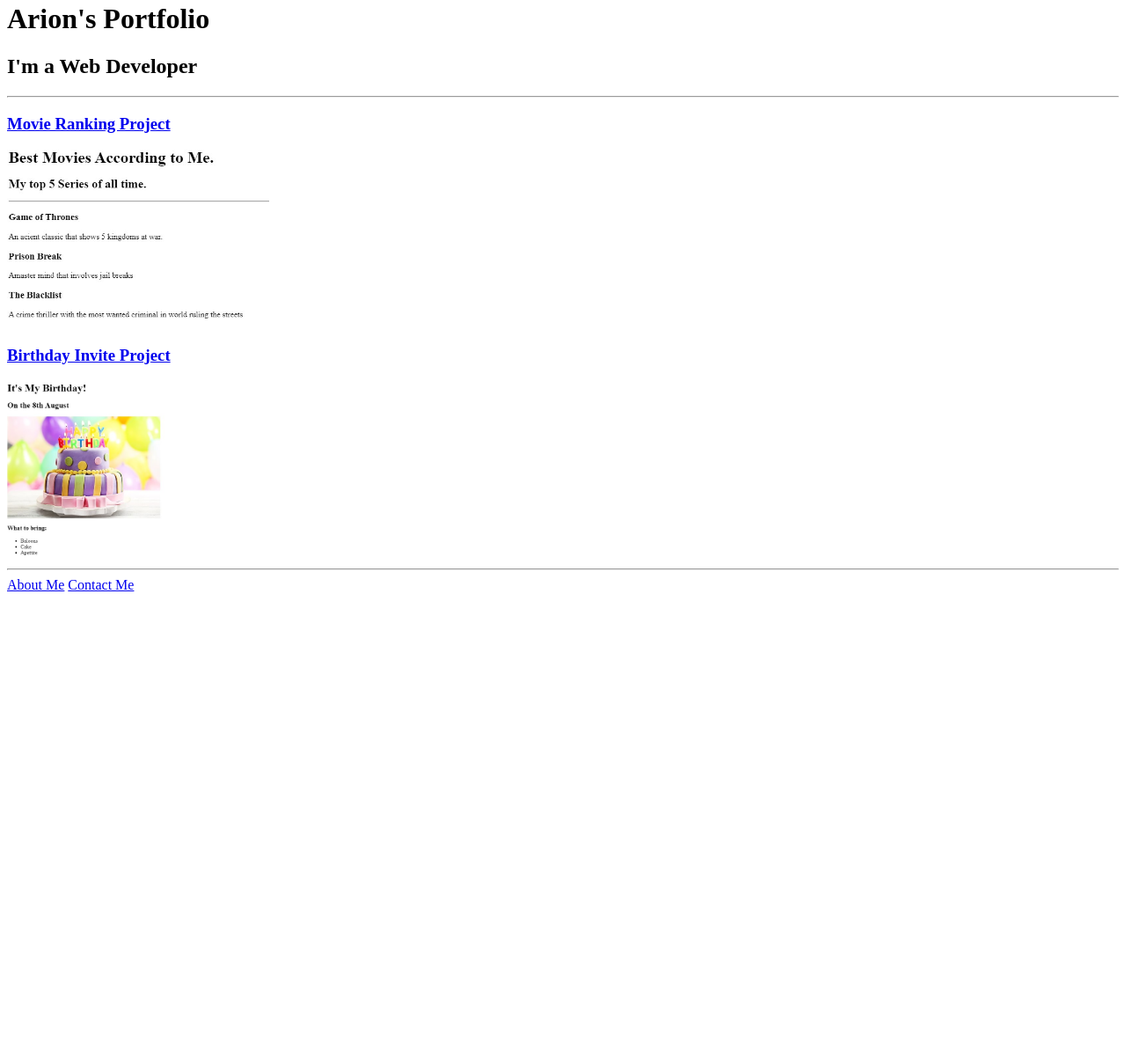
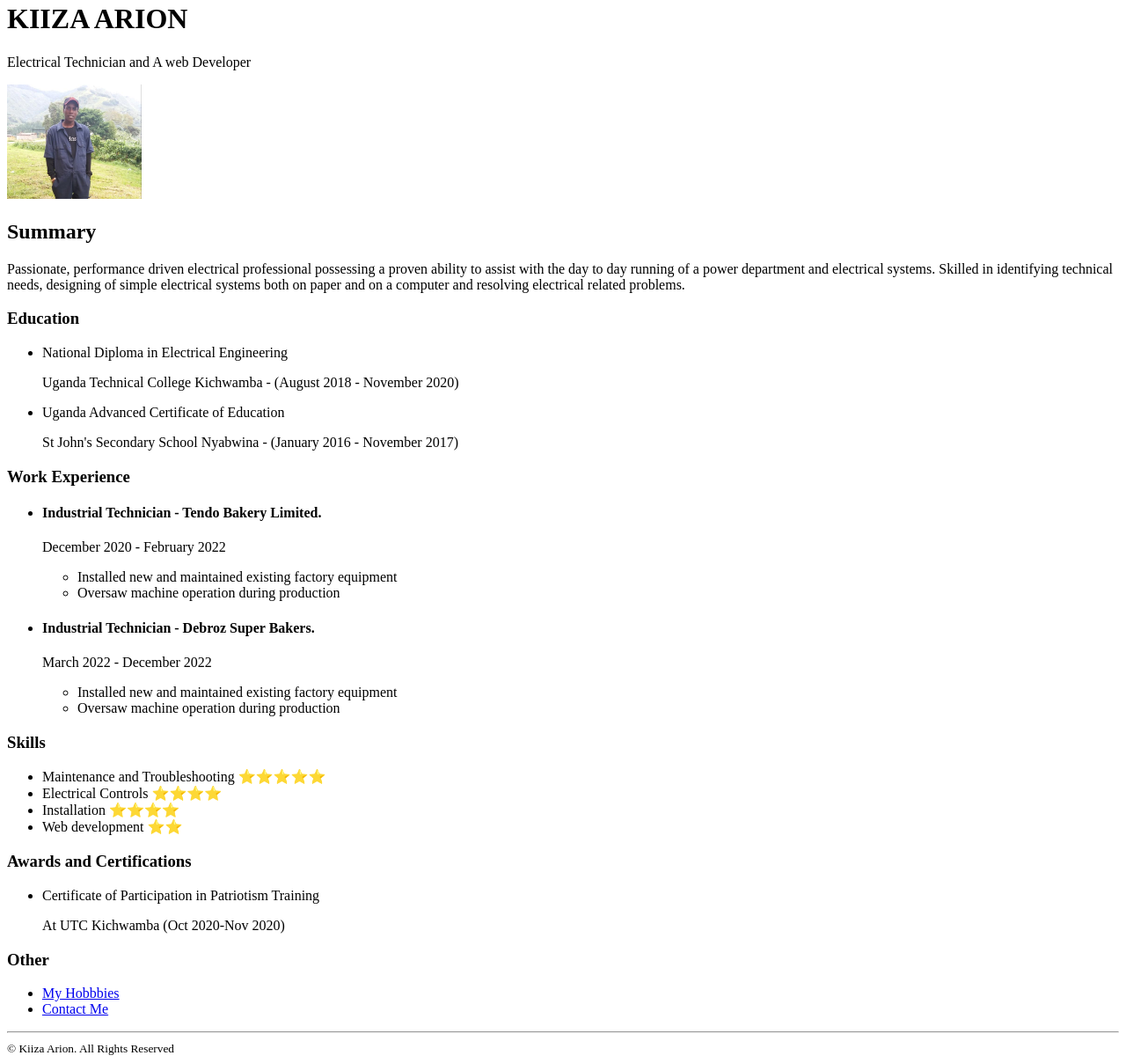
Before and after one commit to Arionthings/html-portfolio, a plain HTML site: page index.html in a window 1280 px wide. Shown: the part 18-1226 px from the top of the page at 88% size. Before the commit the page ends 800 px from the top, so only its background shows below. Drawn offline with Linux system fonts and the light colour scheme.

Commit message:
Add files via upload

```diff
--- a/index.html
+++ b/index.html
@@ -3,24 +3,58 @@
 <head>
     <meta charset="UTF-8">
     <meta name="viewport" content="width=device-width, initial-scale=1.0">
-    <title>ARION</title>
+    <title>My Resume</title>
 </head>
-
 <body>
-    <h1>Arion's Portfolio</h1>
-    <h2>I'm a Web Developer</h2>
-    <hr/>
-    <h3>
-        <a href="./public/movie-ranking.html">Movie Ranking Project</a>
-    </h3>
-    <img src="./assets/images/movies.jpg" alt="movie ranking" height="200"/>
-    <h3>
-        <a href="./public/birthday-invite.html">Birthday Invite Project</a>
-    </h3>
-    <img src="./assets/images/birthday.jpg" alt="birthday project" height="200"/>
-    <hr/>
-    <a href="./public/about.html">About Me</a>
-    <a href="./public/contact.html">Contact Me</a>
+    <h1>KIIZA ARION</h1><p>Electrical Technician and A web Developer</p>
+    <img src="./Assets/Images/arn.jpeg" alt="profile picture" height="130"/>
+    <h2>Summary</h2>
+    <p>Passionate, performance driven electrical professional possessing a proven ability to assist with the day to day
+        running of a power department and electrical systems. Skilled in identifying technical needs, designing of simple
+        electrical systems both on paper and on a computer and resolving electrical related problems.</p>
+    <h3>Education</h3>
+    <ul>
+        <li>
+            National Diploma in Electrical Engineering<p>Uganda Technical College Kichwamba - (August 2018 - November 2020)</p>
+        </li>
+        <li>
+            Uganda Advanced Certificate of Education<p>St John's Secondary School Nyabwina - (January 2016 - November 2017)</p>
+        </li>
+    </ul>
+    <h3>Work Experience</h3>
+    <ul>
+        <li>
+            <h4>Industrial Technician - Tendo Bakery Limited.</h4><p>December 2020 - February 2022</p>
+            <ul>
+                <li>Installed new and maintained existing factory equipment</li>
+                <li>Oversaw machine operation during production</li>
+            </ul>
+        </li>
+        <li>
+            <h4>Industrial Technician - Debroz Super Bakers.</h4><p>March 2022 - December 2022</p>
+            <ul>
+                <li>Installed new and maintained existing factory equipment</li>
+                <li>Oversaw machine operation during production</li>
+            </ul>
+        </li>
+    </ul>
+    <h3>Skills</h3>
+    <ul>
+        <li>Maintenance and Troubleshooting <span class="emoji">⭐⭐⭐⭐⭐</span></li>
+        <li>Electrical Controls <span class="emoji">⭐⭐⭐⭐</span></li>
+        <li>Installation <span class="emoji">⭐⭐⭐⭐</span></li>
+        <li>Web development <span class="emoji">⭐⭐</span></li>
+    </ul>
+    <h3>Awards and Certifications</h3>
+    <ul>
+        <li>Certificate of Participation in Patriotism Training<p>At UTC Kichwamba (Oct 2020-Nov 2020)</p></li>
+    </ul>
+    <h3>Other</h3>
+    <ul>
+        <li><a href="./Public/hobbies.html">My Hobbbies</a></li>
+        <li><a href="./Public/contact.html">Contact Me</a></li>
+    </ul>
+    <hr>
+    <footer><small>© Kiiza Arion. All Rights Reserved</small></footer>
 </body>
-
 </html>
```
Also changed, not shown: Public/contact.html (added, +10 -0 lines), Public/hobbies.html (added, +8 -0 lines), Assets/Images/arn.jpeg (added).
